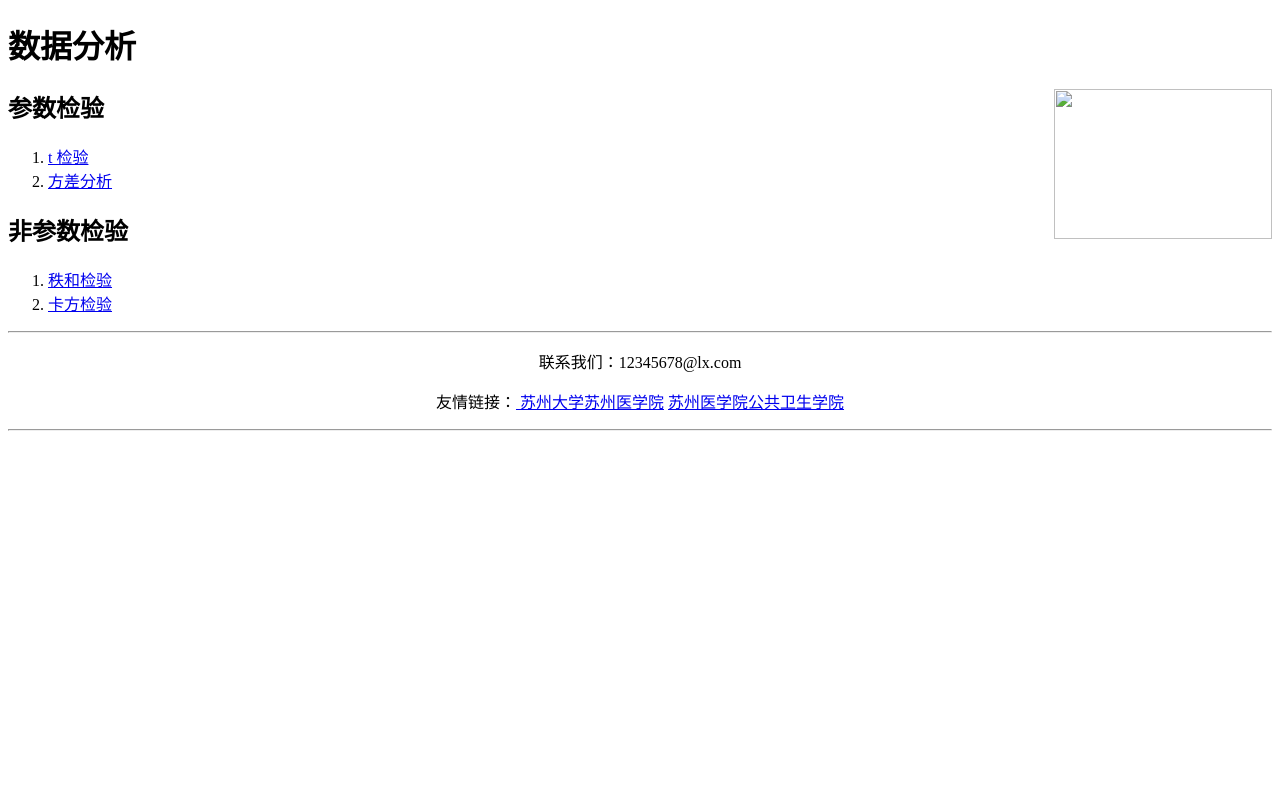
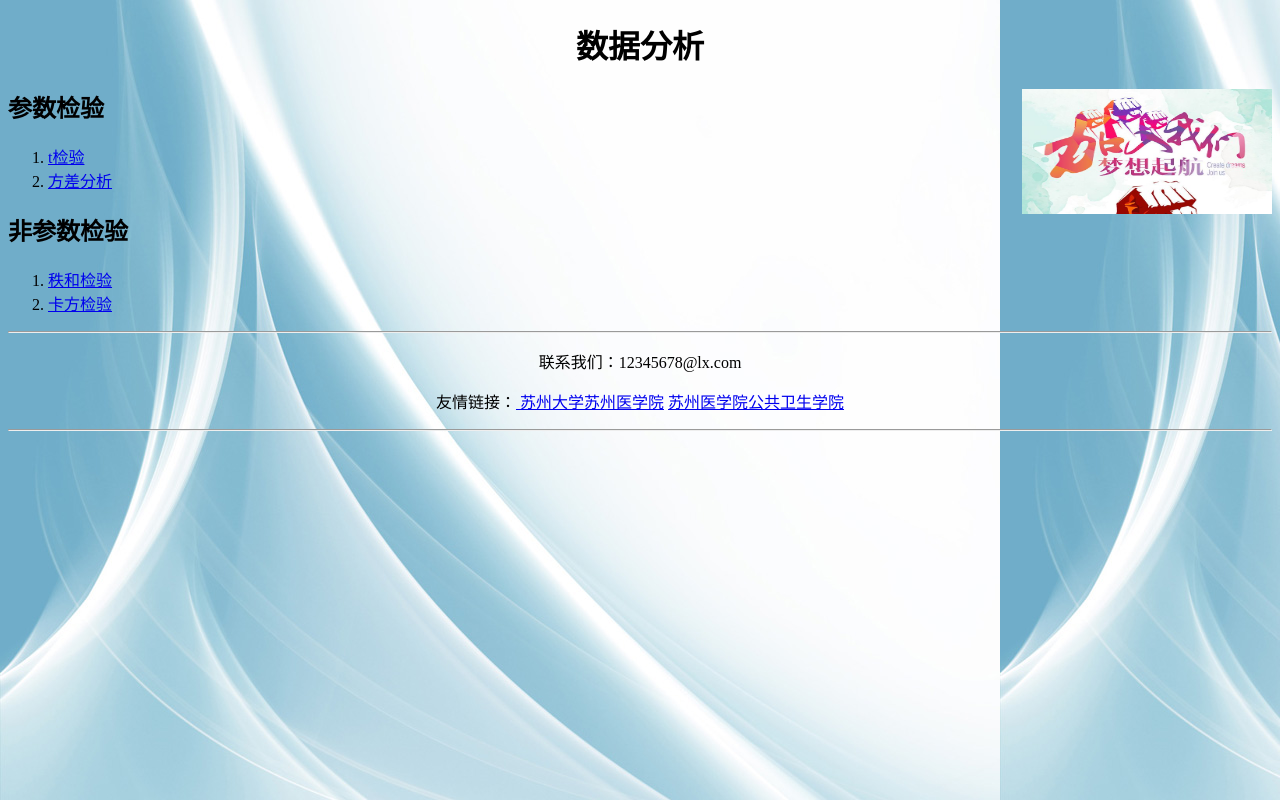
Before and after one commit to ArronBae/practice, a plain HTML site: page index.html in a window 1280 px wide. Drawn offline with Linux system fonts and the light colour scheme.

Commit message:
Add files via upload

```diff
--- a/index.html
+++ b/index.html
@@ -3,22 +3,27 @@
 <head>
 <meta charset="utf-8">
 <title>无标题文档</title>
+<style type="text/css">
+body {
+	background-image: url(image16.png);
+}
+</style>
 </head>
 
-<body background="../课题组/workspace/image/ttest/image1.png">
-<h1>数据分析</h1>
-<h2>参数检验<img src="../课题组/workspace/image/image11.jpg"  alt="" width="218" height="150" align="right"/></h2>
+<body>
+<h1 align="center">数据分析</h1>
+<h2>参数检验<img src="image11.jpg"  alt="" width="250" height="125" align="right"/></h2>
 <figure>
   <figcaption></figcaption>
 </figure>
 <ol>
-  <li><a href="../课题组/workspace/index_ttest.html">t 检验</a></li>
-  <li><a href="../课题组/workspace/index_fangchafenxi.html">方差分析</a></li>
+  <li><a href="index_ttest.html">t检验</a></li>
+  <li><a href="index_fangchafenxi.html">方差分析</a></li>
 </ol>
 <h2>非参数检验</h2>
 <ol>
-  <li><a href="../课题组/workspace/index_zhihe.html" target="_blank">秩和检验</a></li>
-  <li><a href="../课题组/workspace/index_kafang.html">卡方检验</a></li>
+  <li><a href="index_zhihe.html" target="_blank">秩和检验</a></li>
+  <li><a href="index_kafang.html">卡方检验</a></li>
 </ol>
 <hr>
 <p align="center">联系我们：12345678@lx.com    </p>
```
Also changed, not shown: image16.png (added).
